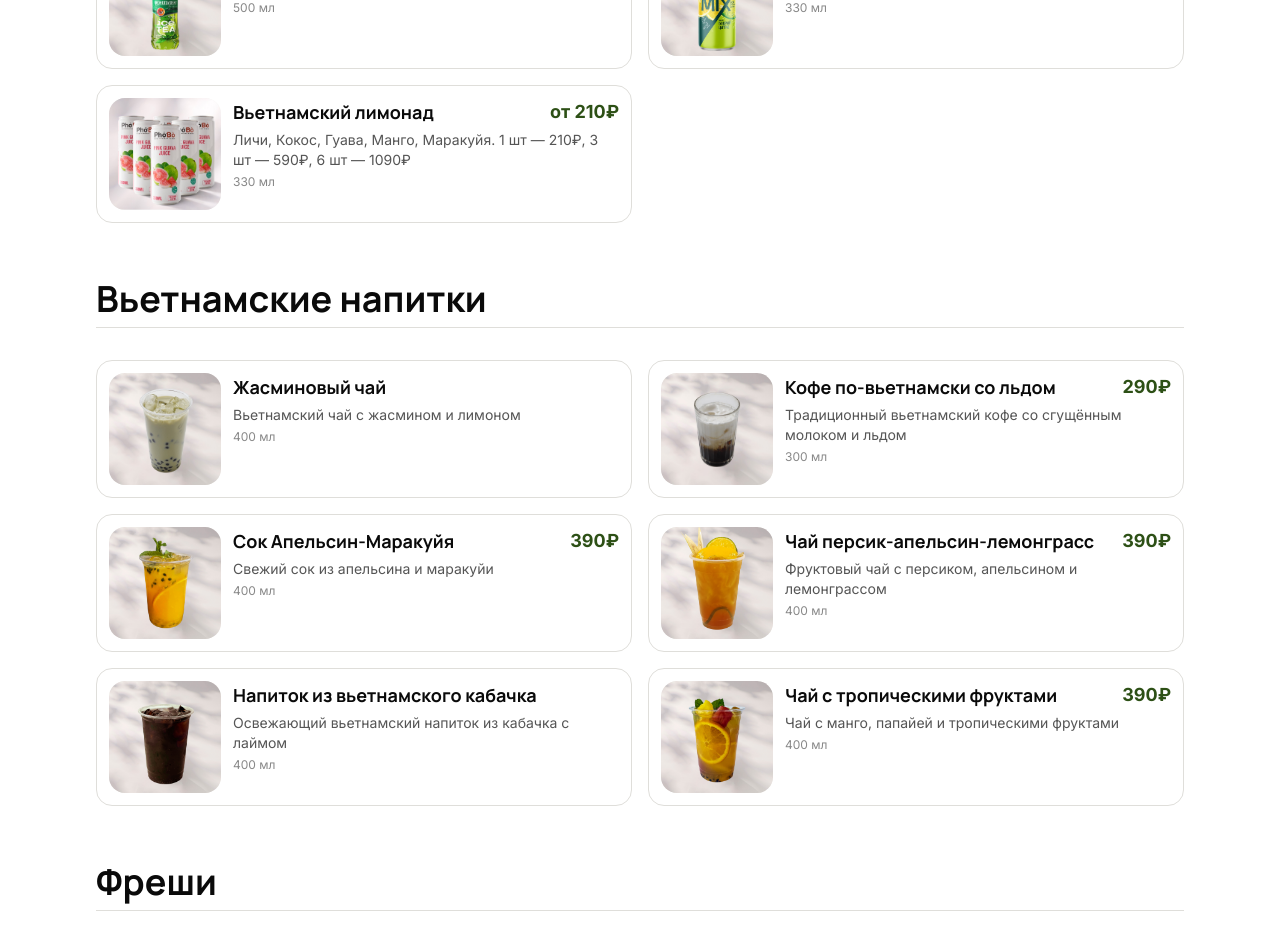
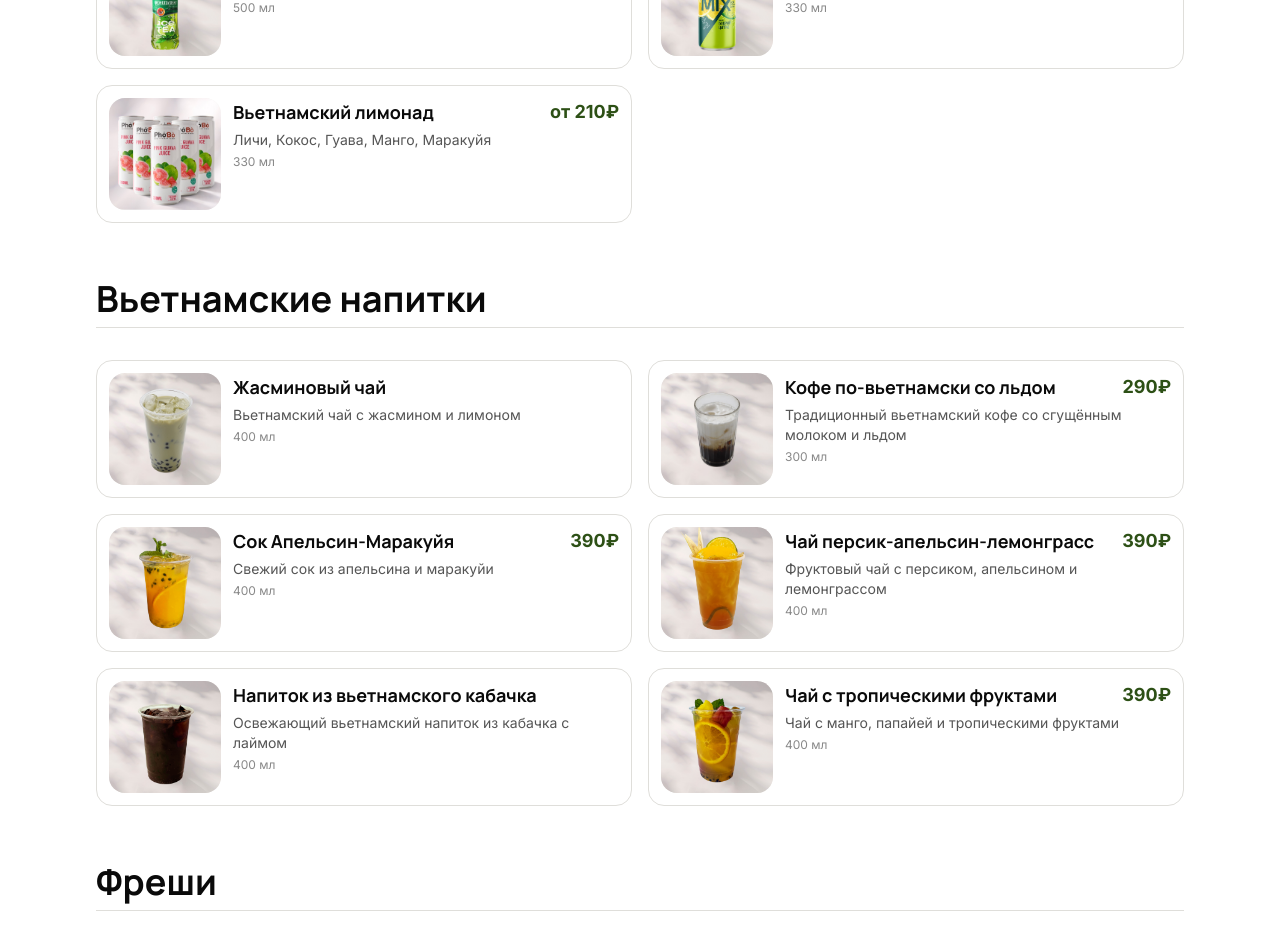
Before and after one commit to hosjpps/Pho-bo-franshise, a Next.js app: page /menu in a window 1280 px wide. Shown: the part 4360-5287 px from the top of the page. Built offline with nearby package versions, Linux system fonts and the light colour scheme.

Commit message:
Update menu: simplify Vietnamese lemonade description
Co-Authored-By: Claude Opus 4.6 <noreply@anthropic.com>

```diff
--- a/app/menu/page.tsx
+++ b/app/menu/page.tsx
@@ -80,7 +80,7 @@ const menuCategories = [
       { name: "Лимонады Черноголовка", price: "", description: "Тархун, Дюшес, Мандарин, Дикий апельсин, Кола, Кола Zero, Кола лайм-мята", weight: "500 мл", image: "/Черноголовка Кола Классик (ПЭТ, 0.5).jpg" },
       { name: "Чай Черноголовка", price: "", description: "Лимон-лайм, Лайм-мята", weight: "500 мл", image: "/Черноголовка Зеленый чай Лайм мята (ПЭТ, 0.5).jpg" },
       { name: "Лимонады Черноголовка 0.33", price: "", description: "Дикий апельсин, Бодрый цитрус, Лайм-мята", weight: "330 мл", image: "/Черноголовка Mixes Лимон Лайм (ЖБ 0,33).jpg" },
-      { name: "Вьетнамский лимонад", price: "от 210₽", description: "Личи, Кокос, Гуава, Манго, Маракуйя. 1 шт — 210₽, 3 шт — 590₽, 6 шт — 1090₽", weight: "330 мл", image: "/Вьетнамский лимонад.jpg" },
+      { name: "Вьетнамский лимонад", price: "от 210₽", description: "Личи, Кокос, Гуава, Манго, Маракуйя", weight: "330 мл", image: "/Вьетнамский лимонад.jpg" },
     ],
   },
   {
```
